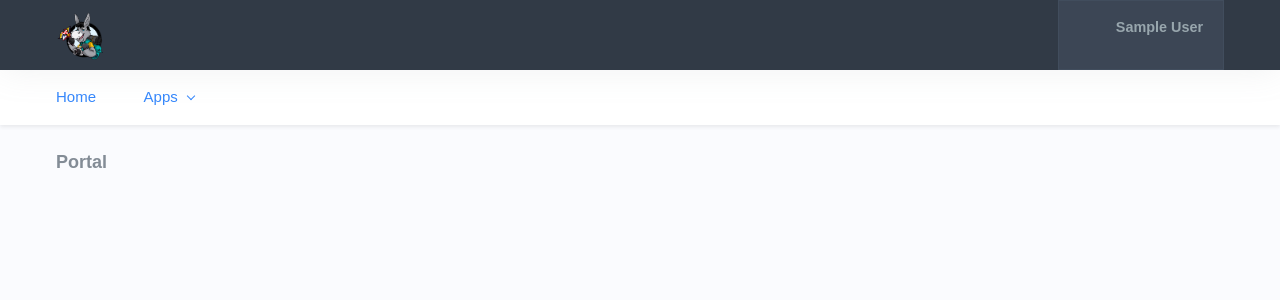
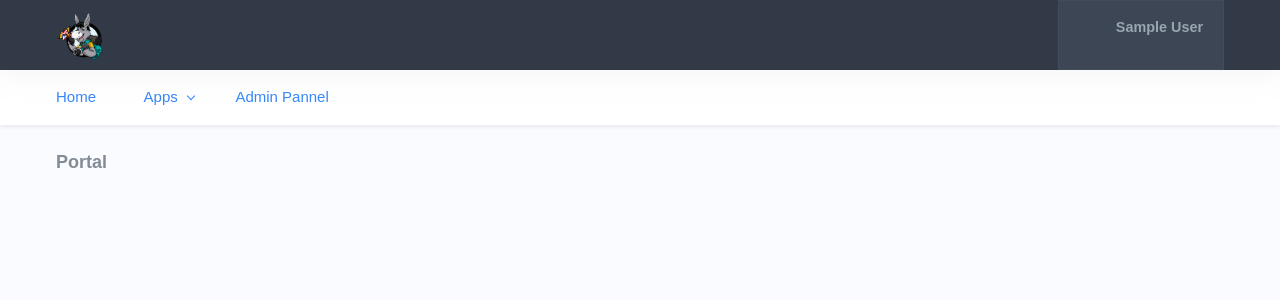
Before and after one commit to TheGamingBram/Project6DKTravels, a PHP site: page /Project6DKTravels/portal.php in a window 1280 px wide. Shown: the top 300 px of the page. Run offline with PHP 8.4, Linux system fonts and the light colour scheme; the visitor is signed in with stand-in values (Sample User, id 1); some libraries are stand-ins or nearby versions; some web fonts are replaced.

Commit message:
Update PAGE_FRAMEWORK.php

```diff
--- a/PAGE_FRAMEWORK.php
+++ b/PAGE_FRAMEWORK.php
@@ -5,6 +5,7 @@
 
         if(isset($_GET['distroy'])){
             unset($_SESSION);
+            session_destroy();
         }
 
         if(!isset($_SESSION["loggedin"])){
@@ -93,7 +94,7 @@
                                         </div>
                                     </li>
 
-                                    <?php if($_SESSION['email'] == "Admin@donkeytravel.nl"){
+                                    <?php if($_SESSION['email'] = "Admin@donkeytravel.nl"){
                                         ?>
                                             <li class="nav-item dropdown active">
                                                 <a class="nav-link dropdown-toggle arrow-none" href="adminpanel.php" id="topnav-apps" role="button">
```
